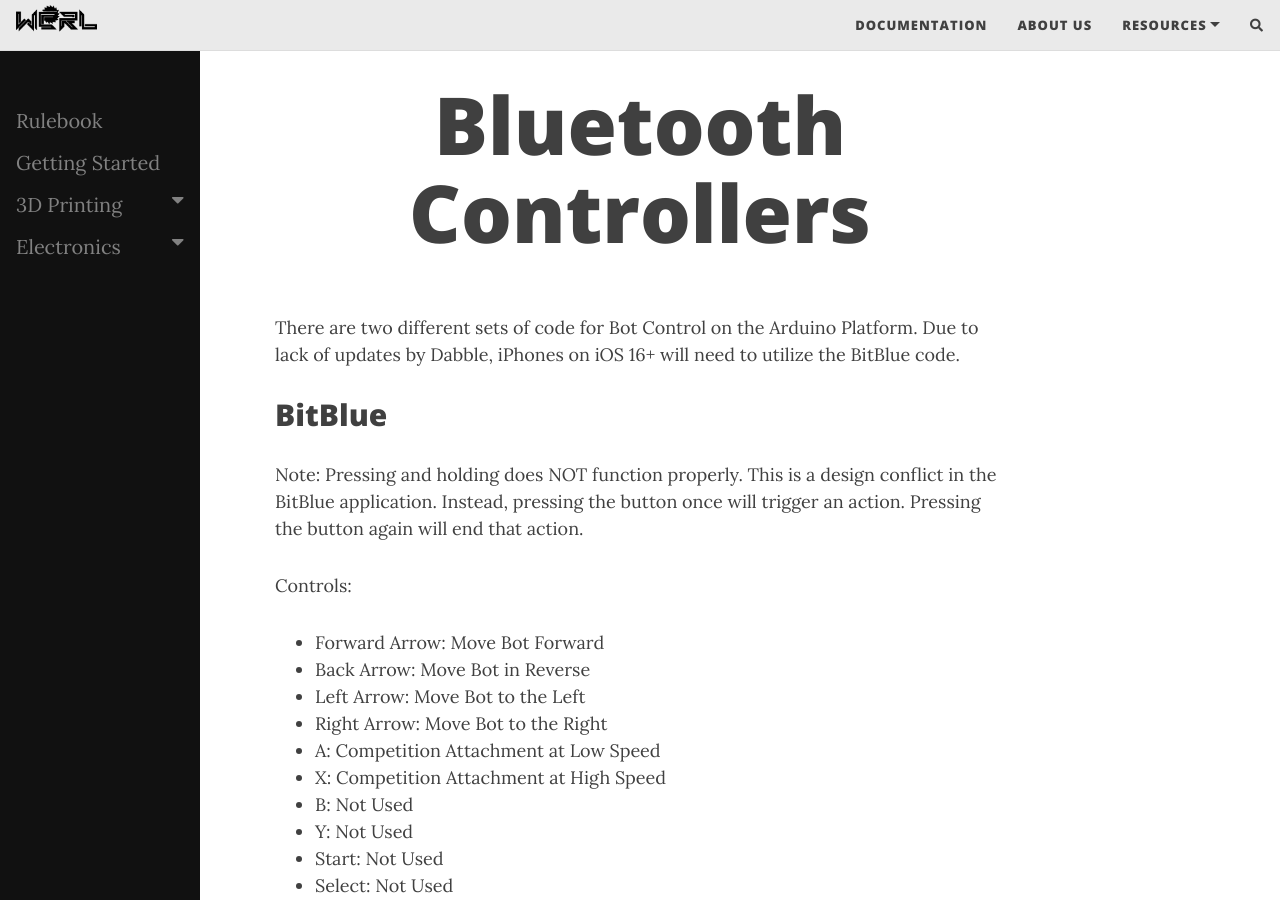
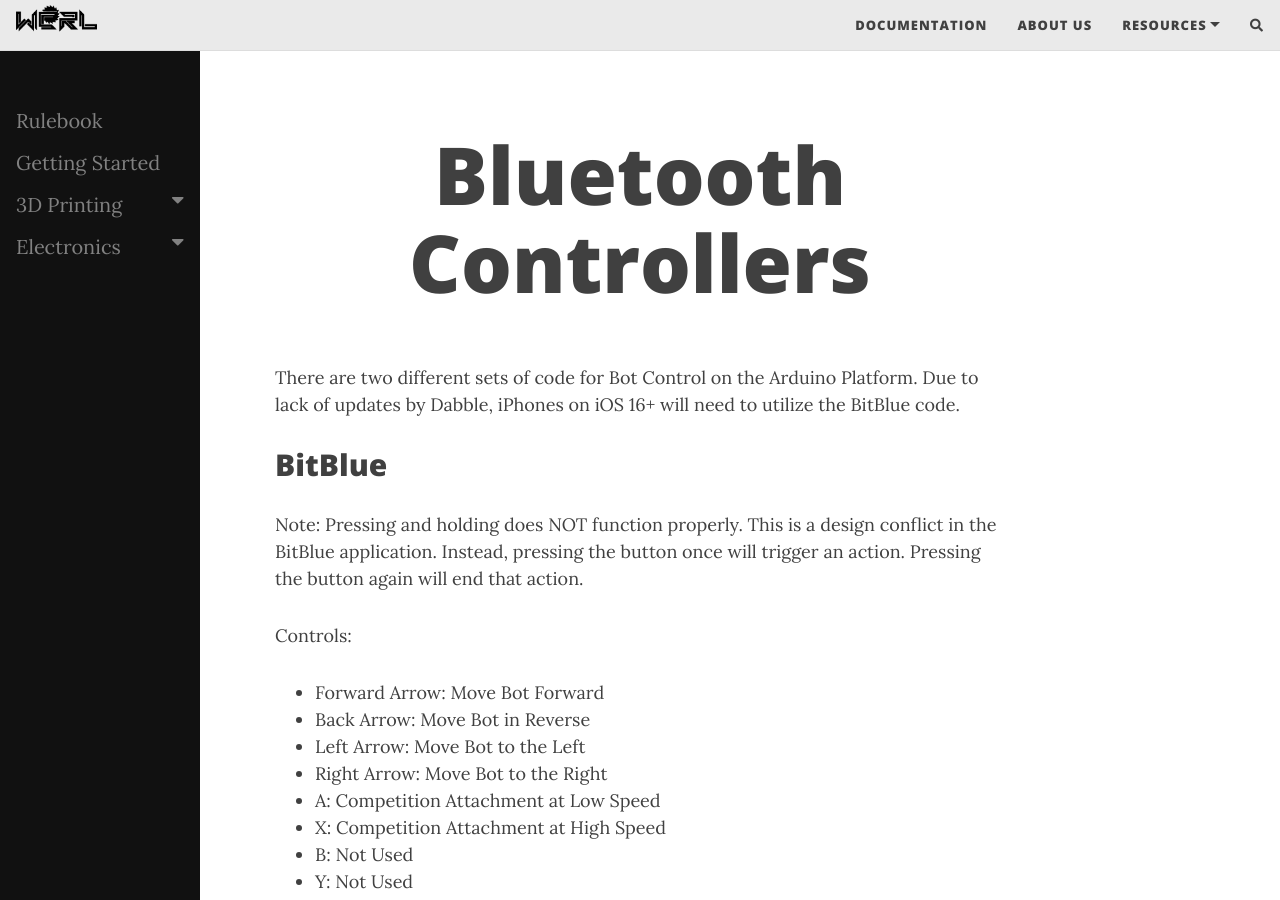
Before and after one commit to wcrl/wcrl.github.io, a Jekyll site: the page built from _documentation/electronics/bluetooth-controllers.md, in a window 1280 px wide and 900 px high. Built offline with Jekyll 4.4.1, drawn with Linux system fonts in a browser that asks for light colours; nearby versions of some CDN libraries; comment, search, counter and statistics services are not loaded.

Commit message:
updated documentation page to accomodate new sidebar

```diff
--- a/_layouts/documentation.html
+++ b/_layouts/documentation.html
@@ -1,11 +1,11 @@
 ---
 layout: base
 ---
-
 {% include sidebar.html %}
 
-{% include header.html type="page" %}
+
 <main class="{% if page.full-width %} container-fluid {% else %} container-md {% endif %}">
+  {% include header.html type="page" %}
   <div class="row">
     <div class="{% if page.full-width %} col {% else %} col-xl-8 offset-xl-2 col-lg-10 offset-lg-1 {% endif %}">
       {{ content }}
```
